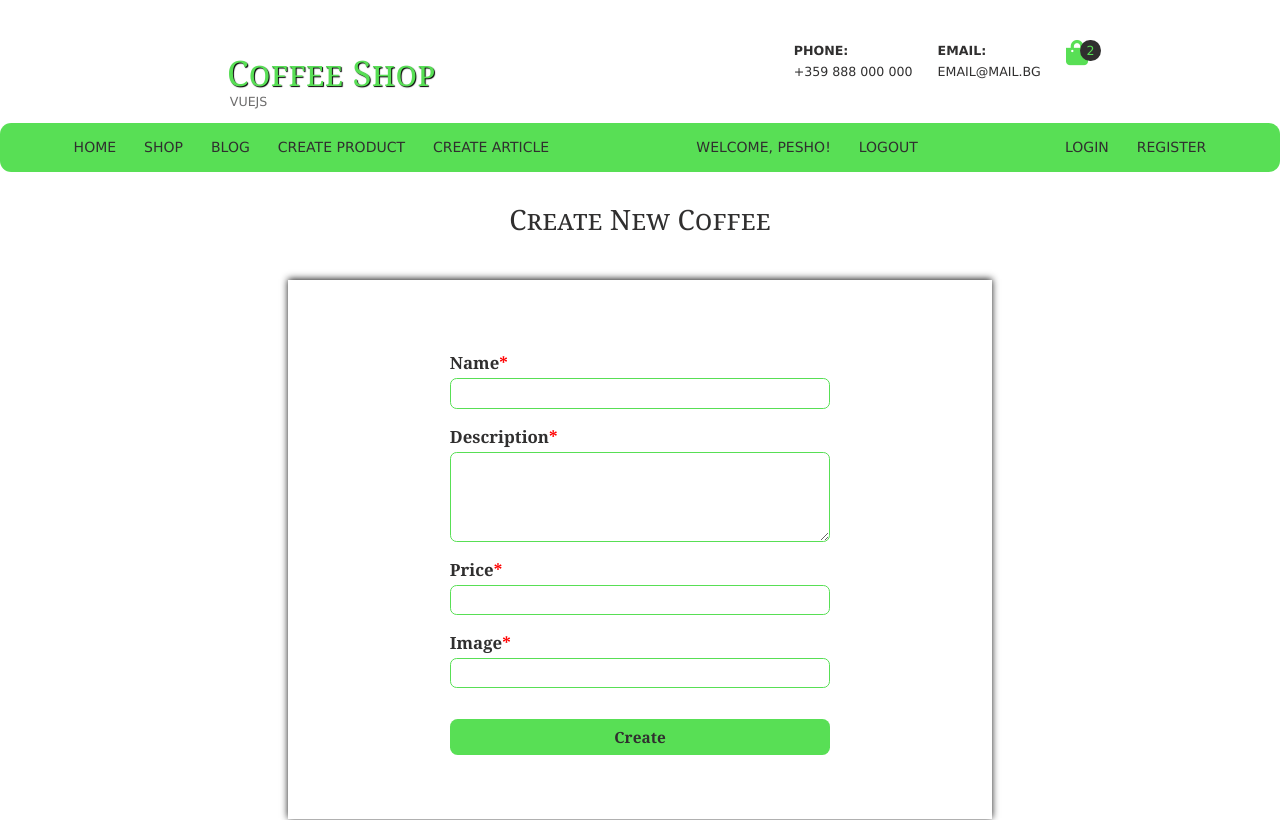
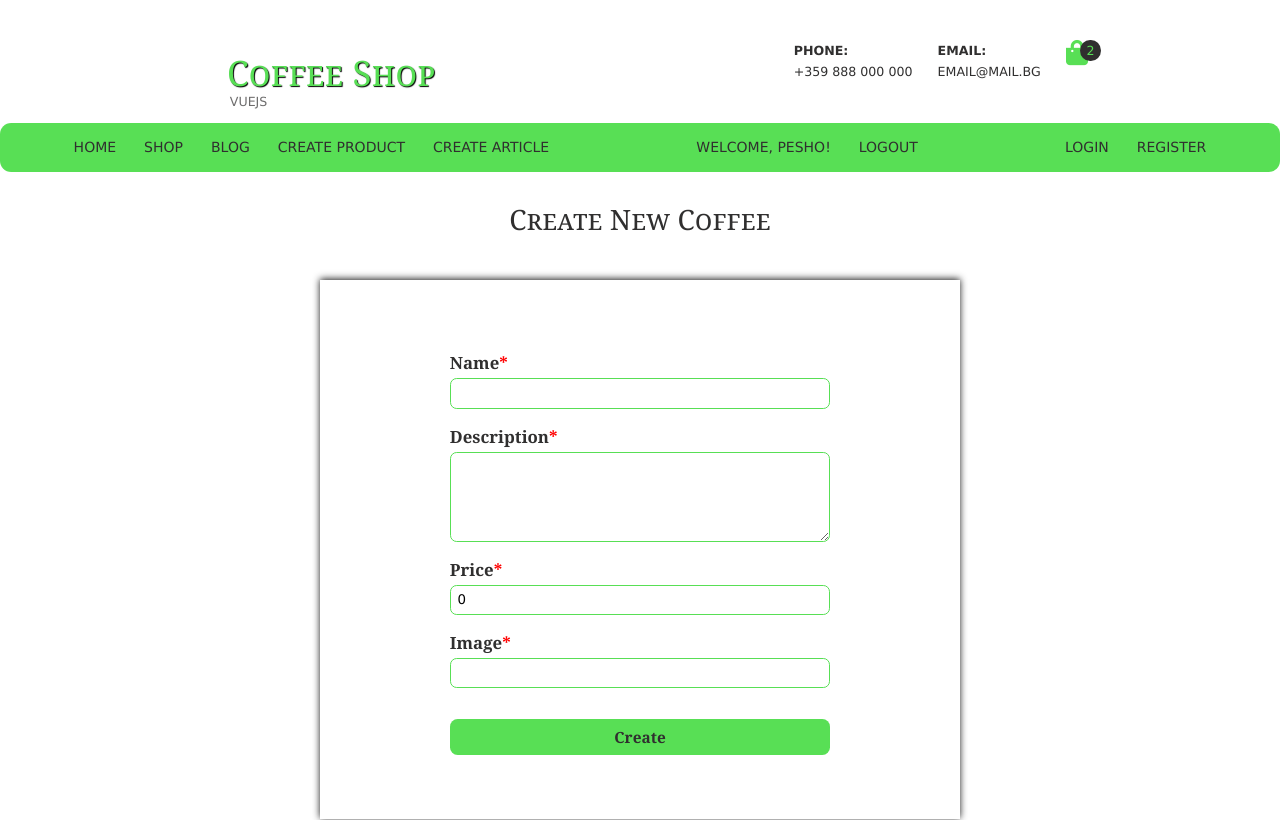
Before and after one commit to bilyananinova/VueJS, a Vue app: page /coffee-catalog/create in a window 1280 px wide. Shown: the top 820 px of the page. Built offline with nearby package versions, Linux system fonts and the light colour scheme.

Commit message:
Fix form pages

```diff
--- a/src/components/Error.vue
+++ b/src/components/Error.vue
@@ -20,9 +20,9 @@ export default {
   text-align: center;
   display: inline-block;
   position: absolute;
-  /* margin: auto; */
-  left: -50%;
-  transform: translateX(-50%);
+  margin: auto;
+  left: 0;
+  transform: translateX(50%);
   border-radius: 0.3em;
   padding: 0.8em;
 }
--- a/src/views/ArticleCreate.vue
+++ b/src/views/ArticleCreate.vue
@@ -6,16 +6,6 @@ import { createArticle } from '../services/articles';
 
 export default {
   components: { Error },
-  props: {
-    initial: {
-      type: Object,
-      require: true,
-      title: '',
-      content: '',
-      img: '',
-      createdAt: '',
-    },
-  },
   setup() {
     return {
       v$: useVuelidate(),
@@ -23,7 +13,12 @@ export default {
   },
   data() {
     return {
-      formData: { ...this.initial },
+      formData: {
+        title: '',
+        content: '',
+        img: '',
+        createdAt: '',
+      },
       errors: [],
     };
   },
@@ -103,7 +98,7 @@ export default {
 <style scoped>
 .create-article {
   box-shadow: 0px -1px 7px 0px rgba(0, 0, 0, 0.9);
-  width: 55%;
+  width: 50%;
 }
 
 .create-article-section {
--- a/src/views/ProductCreate.vue
+++ b/src/views/ProductCreate.vue
@@ -6,17 +6,6 @@ import Error from '../components/Error.vue';
 
 export default {
   components: { Error },
-  props: {
-    initial: {
-      type: Object,
-      required: true,
-      name: '',
-      description: '',
-      price: 0,
-      img: '',
-      createdAt: '',
-    },
-  },
   setup() {
     return {
       v$: useVuelidate(),
@@ -24,7 +13,13 @@ export default {
   },
   data() {
     return {
-      formData: { ...this.initial },
+      formData: {
+        name: '',
+        description: '',
+        price: 0,
+        img: '',
+        createdAt: '',
+      },
       errors: [],
     };
   },
@@ -40,8 +35,6 @@ export default {
         this.v$.$errors.forEach((element) => {
           this.errors.push(element.$message);
         });
-
-        this.errors.map(e => e !== '');
       }
     },
   },
@@ -56,7 +49,7 @@ export default {
         },
         price: {
           required: helpers.withMessage('Price is required!', required),
-          decimal: helpers.withMessage('Price must be decimal value!', decimal),
+          decimal: helpers.withMessage('Price must be a decimal value!', decimal),
         },
         img: {
           required: helpers.withMessage('Image is required!', required),
@@ -117,7 +110,7 @@ export default {
 <style scoped>
 .create-product {
   box-shadow: 0px -1px 7px 0px rgba(0, 0, 0, 0.9);
-  width: 55%;
+  width: 50%;
 }
 
 .create-product-section {
--- a/src/views/user/Login.vue
+++ b/src/views/user/Login.vue
@@ -17,10 +17,11 @@ export default {
   },
   data() {
     return {
-      formData: { ...this.initial },
       errors: [],
-      email: '',
-      password: '',
+      formData: {
+        email: '',
+        password: '',
+      },
     };
   },
 
--- a/src/views/user/Register.vue
+++ b/src/views/user/Register.vue
@@ -14,16 +14,6 @@ function sameAsHelpers(password) {
 
 export default {
   components: { Error },
-  props: {
-    initial: {
-      type: Object,
-      required: true,
-      name: '',
-      email: '',
-      password: '',
-      repeatPass: '',
-    },
-  },
   setup() {
     return {
       v$: useVuelidate(),
@@ -31,8 +21,13 @@ export default {
   },
   data() {
     return {
-      formData: { ...this.initial },
       errors: [],
+      formData: {
+        name: '',
+        email: '',
+        password: '',
+        repeatPass: '',
+      },
     };
   },
   methods: {
```
